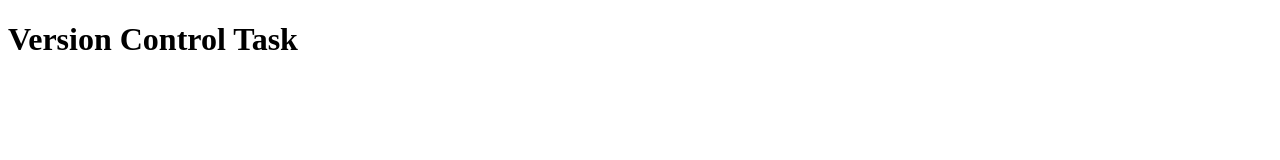
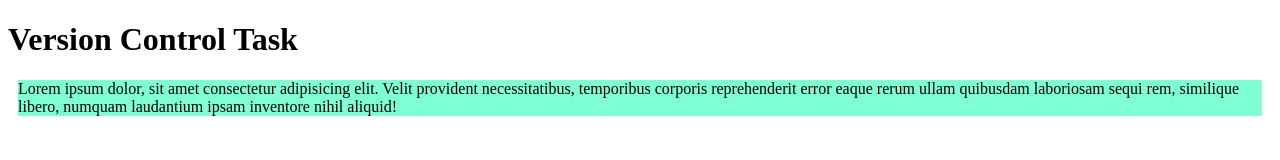
Before and after one commit to MalakGhazy/Version-Control-Task, a plain HTML site: page index.html in a window 1280 px wide. Drawn offline with Linux system fonts and the light colour scheme.

Commit message:
Adding Paragraph

```diff
--- a/index.html
+++ b/index.html
@@ -7,5 +7,8 @@
 </head>
 <body>
    <h1>Version Control Task</h1>
+   <p style="margin:10px ; background-color: aquamarine;">
+    Lorem ipsum dolor, sit amet consectetur adipisicing elit. Velit provident necessitatibus, temporibus corporis reprehenderit error eaque rerum ullam quibusdam laboriosam sequi rem, similique libero, numquam laudantium ipsam inventore nihil aliquid!
+   </p>
 </body>
 </html>
```
